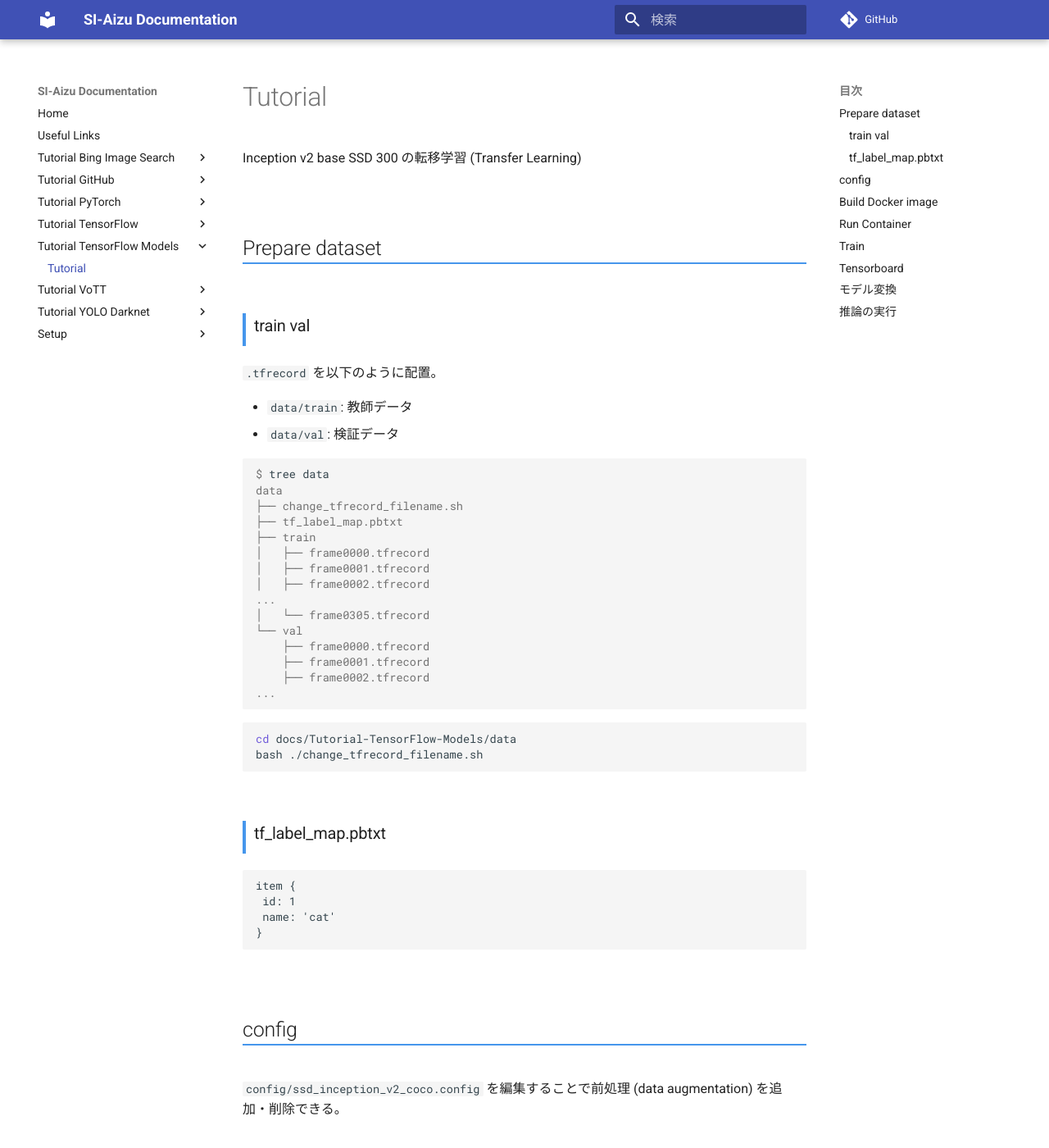
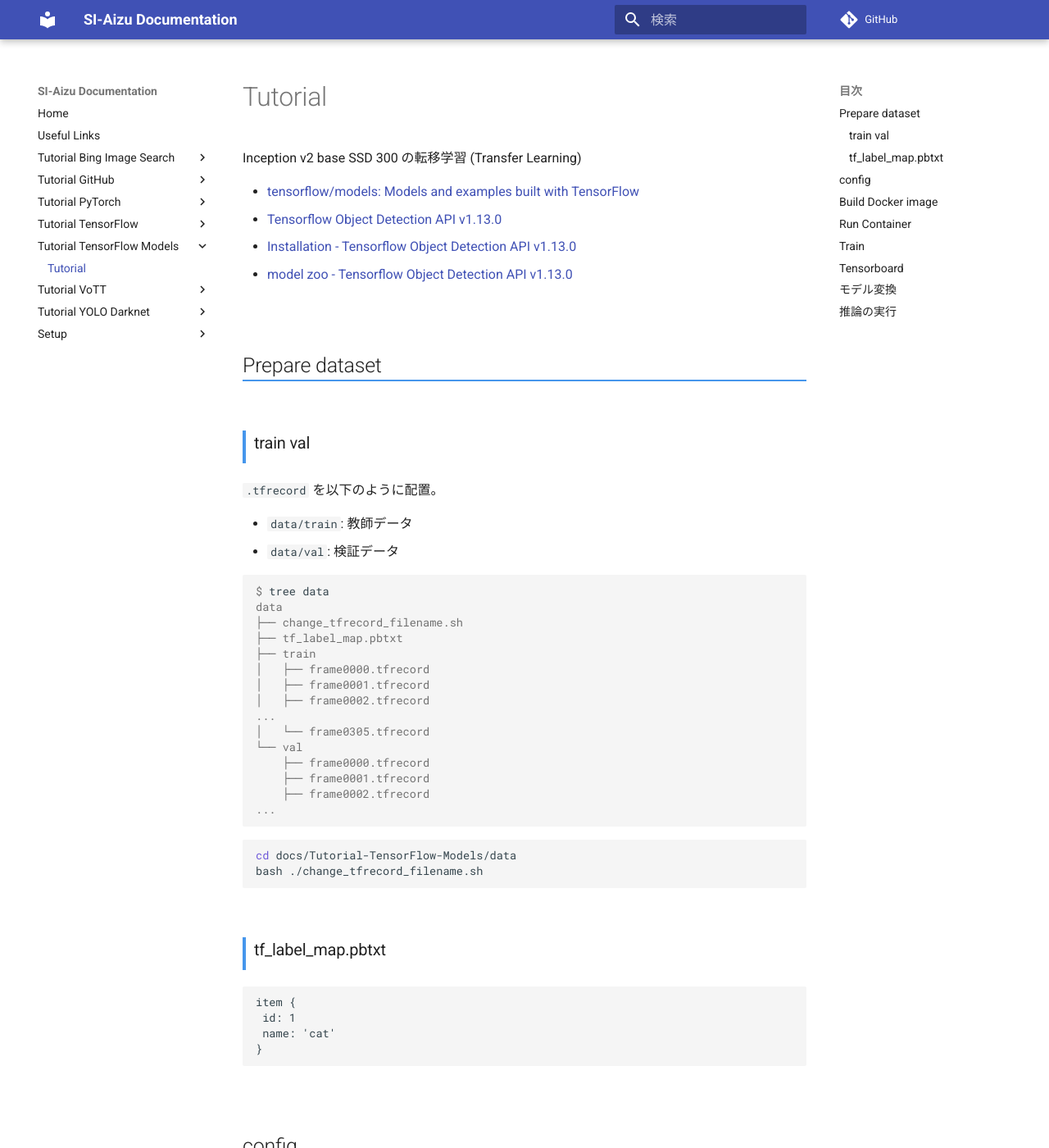
Before and after one commit to SI-Aizu/documentation, an MkDocs documentation site: the page built from docs/Tutorial-TensorFlow-Models/index.md, in a window 1280 px wide and 1400 px high. Shown: the whole window at 82% size. Built offline with MkDocs 1.6.1 and Material for MkDocs 9.7.7, drawn with Linux system fonts in a browser that asks for light colours; comment, search, counter and statistics services are not loaded; some of the changed text lies outside the part shown.

Commit message:
fix links (#132)

```diff
--- a/docs/Tutorial-TensorFlow-Models/index.md
+++ b/docs/Tutorial-TensorFlow-Models/index.md
@@ -1,6 +1,11 @@
 # Tutorial
 
 Inception v2 base SSD 300 の転移学習 (Transfer Learning)
+
+- [tensorflow/models: Models and examples built with TensorFlow](https://github.com/tensorflow/models)
+- [Tensorflow Object Detection API v1.13.0](https://github.com/tensorflow/models/tree/v1.13.0/research/object_detection)
+- [Installation - Tensorflow Object Detection API v1.13.0](https://github.com/tensorflow/models/blob/v1.13.0/research/object_detection/g3doc/installation.md)
+- [model zoo - Tensorflow Object Detection API v1.13.0](https://github.com/tensorflow/models/blob/v1.13.0/research/object_detection/g3doc/detection_model_zoo.md)
 
 
 
@@ -50,6 +55,8 @@ item {
 ## config
 
 `config/ssd_inception_v2_coco.config` を編集することで前処理 (data augmentation) を追加・削除できる。
+
+その他 batch size, learning rate などの設定もここで指定できる。
 
 
 
```
Also changed, not shown: docs/README.md (+1 -0 lines).
